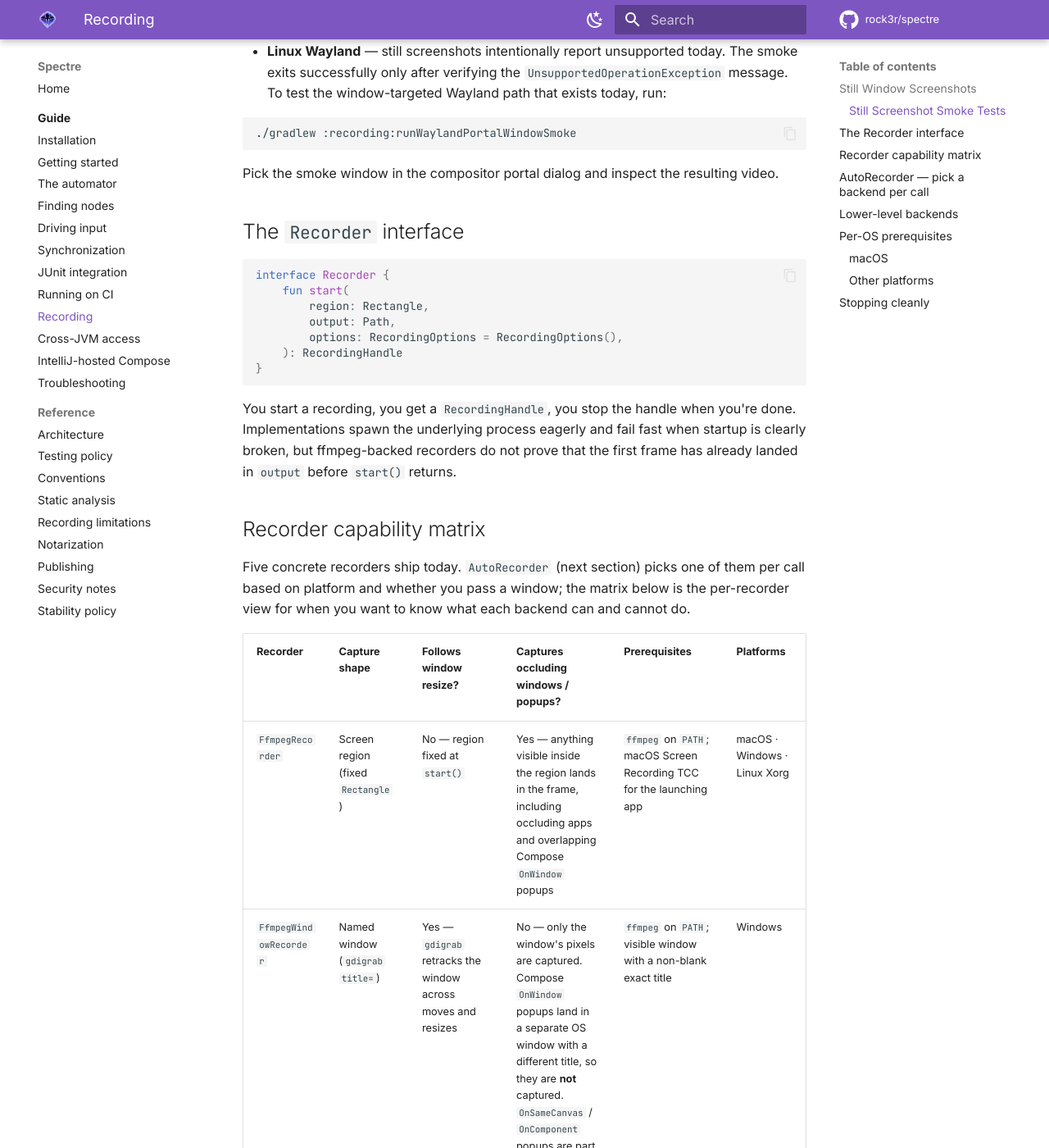
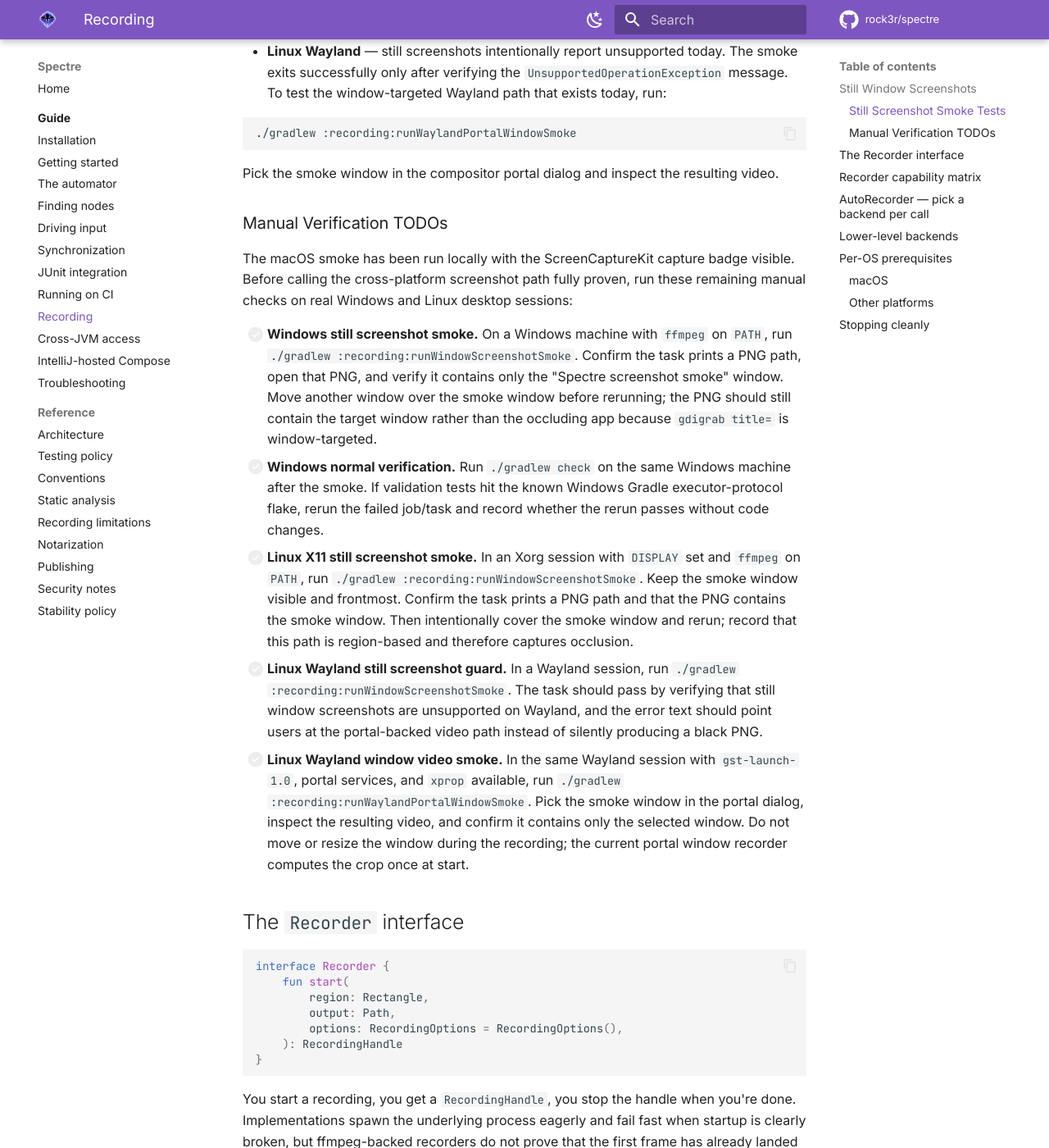
Before and after one commit to rock3r/spectre, an MkDocs documentation site: the page built from docs/guide/recording.md, in a window 1280 px wide and 1400 px high, scrolled down 1826 px. Shown: the whole window at 82% size. Built offline with MkDocs 1.6.1 and Material for MkDocs 9.7.7, drawn with Linux system fonts in a browser that asks for light colours; comment, search, counter and statistics services are not loaded.

Commit message:
Document manual screenshot verification TODOs

````diff
--- a/docs/guide/recording.md
+++ b/docs/guide/recording.md
@@ -69,6 +69,39 @@ Expected results by platform:
   ```
 
   Pick the smoke window in the compositor portal dialog and inspect the resulting video.
+
+### Manual Verification TODOs
+
+The macOS smoke has been run locally with the ScreenCaptureKit capture badge visible.
+Before calling the cross-platform screenshot path fully proven, run these remaining
+manual checks on real Windows and Linux desktop sessions:
+
+- [ ] **Windows still screenshot smoke.** On a Windows machine with `ffmpeg` on `PATH`,
+  run `./gradlew :recording:runWindowScreenshotSmoke`. Confirm the task prints a PNG
+  path, open that PNG, and verify it contains only the "Spectre screenshot smoke"
+  window. Move another window over the smoke window before rerunning; the PNG should
+  still contain the target window rather than the occluding app because `gdigrab title=`
+  is window-targeted.
+- [ ] **Windows normal verification.** Run `./gradlew check` on the same Windows
+  machine after the smoke. If validation tests hit the known Windows Gradle
+  executor-protocol flake, rerun the failed job/task and record whether the rerun
+  passes without code changes.
+- [ ] **Linux X11 still screenshot smoke.** In an Xorg session with `DISPLAY` set and
+  `ffmpeg` on `PATH`, run `./gradlew :recording:runWindowScreenshotSmoke`. Keep the
+  smoke window visible and frontmost. Confirm the task prints a PNG path and that the
+  PNG contains the smoke window. Then intentionally cover the smoke window and rerun;
+  record that this path is region-based and therefore captures occlusion.
+- [ ] **Linux Wayland still screenshot guard.** In a Wayland session, run
+  `./gradlew :recording:runWindowScreenshotSmoke`. The task should pass by verifying
+  that still window screenshots are unsupported on Wayland, and the error text should
+  point users at the portal-backed video path instead of silently producing a black
+  PNG.
+- [ ] **Linux Wayland window video smoke.** In the same Wayland session with
+  `gst-launch-1.0`, portal services, and `xprop` available, run
+  `./gradlew :recording:runWaylandPortalWindowSmoke`. Pick the smoke window in the
+  portal dialog, inspect the resulting video, and confirm it contains only the selected
+  window. Do not move or resize the window during the recording; the current portal
+  window recorder computes the crop once at start.
 
 ## The `Recorder` interface
 
````
